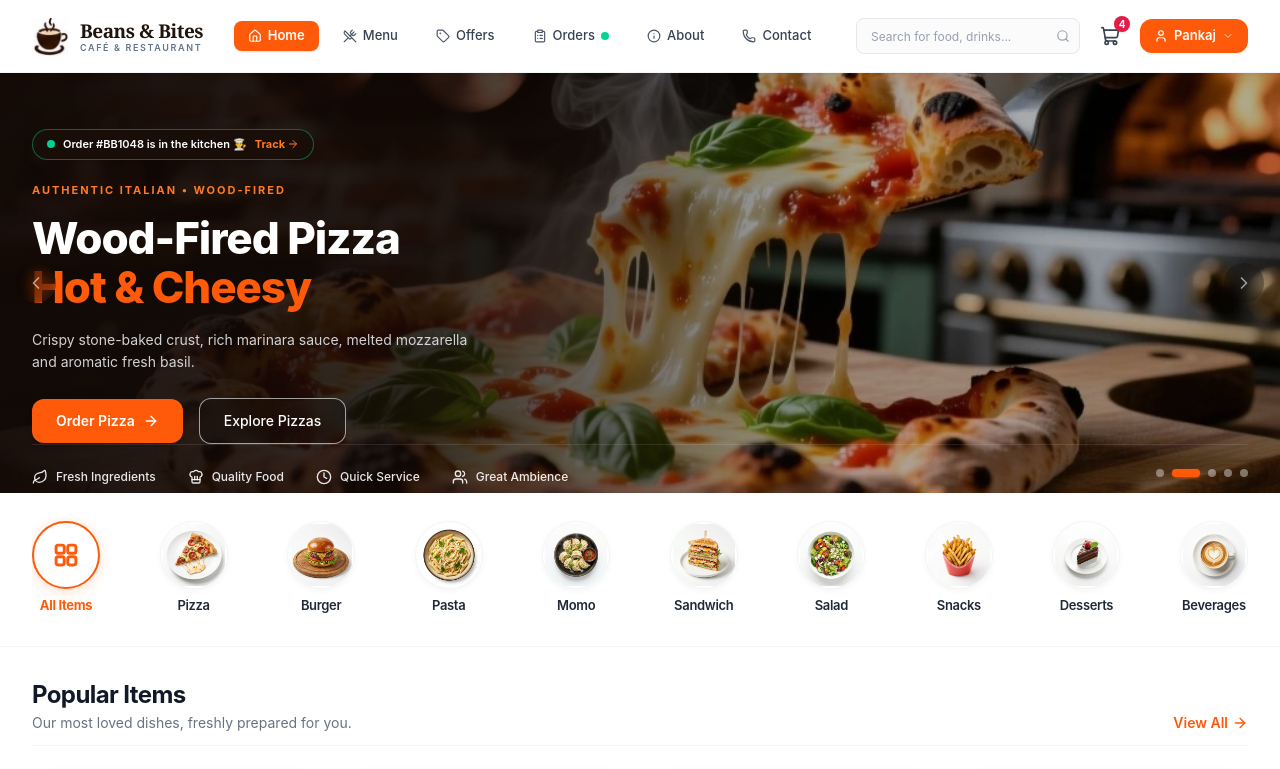
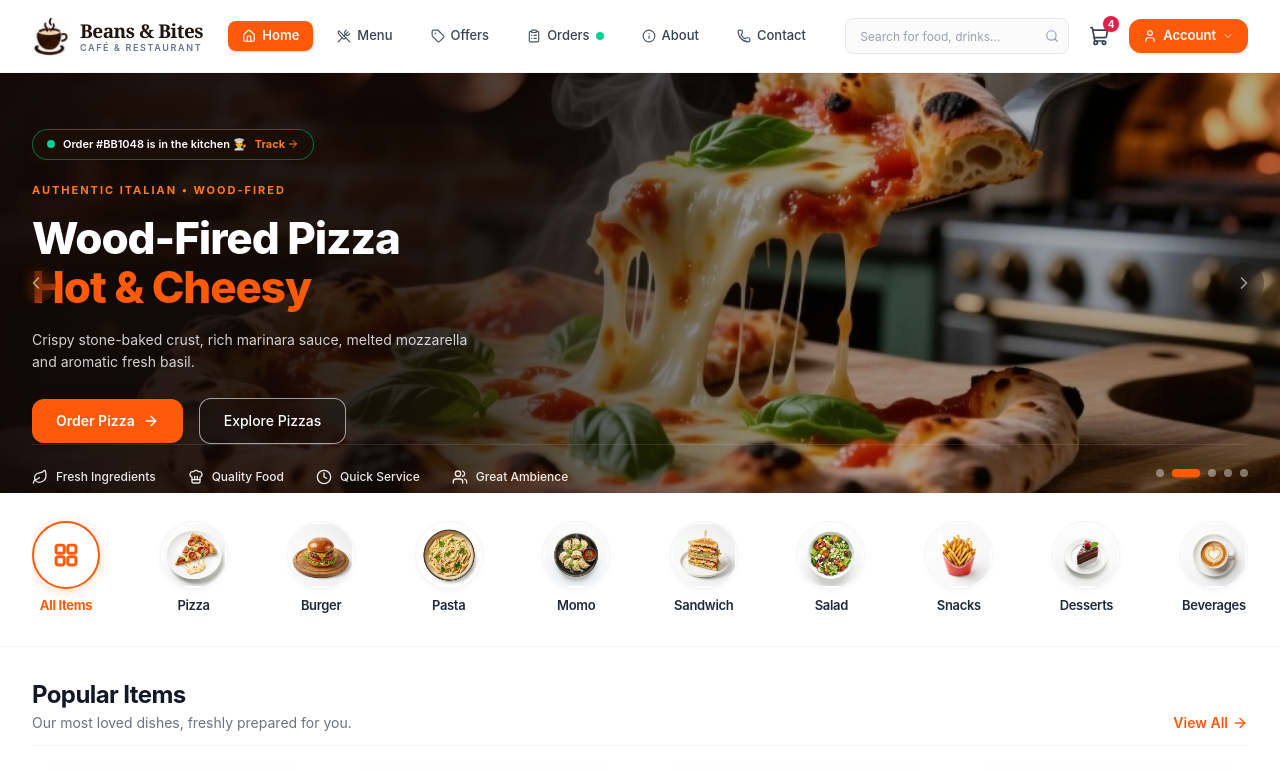
Before and after one commit to Prakash0m/cafe_management, a Next.js app in the folder beans-bites-frontend/: page / in a window 1280 px wide. Shown: the top 769 px of the page. Built offline with nearby package versions, Linux system fonts and the light colour scheme; no server answers.

Commit message:
refactor(auth): remove hardcoded customer name across header, orders store, checkout, and takeaway

```diff
--- a/beans-bites-frontend/src/components/customer/cart/place-order-view.tsx
+++ b/beans-bites-frontend/src/components/customer/cart/place-order-view.tsx
@@ -57,7 +57,7 @@ export function PlaceOrderView({
       tableNumber: cartStore.tableNumber || "Table T4 (4 Seats)",
       paymentMethod: cartStore.paymentMethod,
       specialInstructions: cartStore.specialInstructions,
-      customerName: "Pankaj",
+      customerName: "Customer",
       status: "preparing",
     });
 
--- a/beans-bites-frontend/src/components/customer/cart/table-selector.tsx
+++ b/beans-bites-frontend/src/components/customer/cart/table-selector.tsx
@@ -17,7 +17,7 @@ const TABLES = [
 export function TableSelector() {
   const { orderType, tableNumber, setTableNumber } = useCartStore();
   const [isOpen, setIsOpen] = React.useState(false);
-  const [takeawayName, setTakeawayName] = React.useState("Prakash Sharma");
+  const [takeawayName, setTakeawayName] = React.useState("");
   const [deliveryAddress, setDeliveryAddress] = React.useState("Kathmandu, Ward 4");
 
   const dropdownRef = React.useRef<HTMLDivElement>(null);
--- a/beans-bites-frontend/src/components/layout/customer/customer-header.tsx
+++ b/beans-bites-frontend/src/components/layout/customer/customer-header.tsx
@@ -107,7 +107,7 @@ export function CustomerHeader() {
               className="inline-flex items-center gap-1.5 bg-[#FF5A0A] hover:bg-[#E04E07] active:bg-[#C94304] text-white text-xs sm:text-[13px] font-semibold px-3 sm:px-3.5 py-1.5 sm:py-2 rounded-xl transition-all shadow-xs active:scale-95 cursor-pointer"
             >
               <User className="w-3.5 h-3.5" />
-              <span>Pankaj</span>
+              <span>Account</span>
               <ChevronDown
                 className={`w-3 h-3 text-white/80 transition-transform duration-200 ${
                   isProfileMenuOpen ? "rotate-180" : ""
@@ -122,14 +122,14 @@ export function CustomerHeader() {
                 <div className="p-3 bg-gradient-to-r from-orange-50/80 to-amber-50/40 rounded-xl mb-2">
                   <div className="flex items-center gap-2.5">
                     <div className="w-9 h-9 rounded-full bg-[#FF5A0A] text-white font-bold text-sm flex items-center justify-center shadow-xs">
-                      P
+                      <User className="w-4 h-4 text-white" />
                     </div>
                     <div className="min-w-0">
                       <span className="font-extrabold text-sm text-gray-900 block truncate">
-                        Pankaj Sharma
+                        Customer Account
                       </span>
                       <span className="text-[11px] text-gray-500 block truncate">
-                        +977 9801234567 • Dine-in Guest
+                        Beans & Bites • Dine-in Guest
                       </span>
                     </div>
                   </div>
--- a/beans-bites-frontend/src/store/orders.store.ts
+++ b/beans-bites-frontend/src/store/orders.store.ts
@@ -45,7 +45,7 @@ export const DEFAULT_REFERENCE_ORDER: CafeOrder = {
   totalPaid: 1341,
   paymentMethod: "cash",
   specialInstructions: "Extra napkins and served hot please.",
-  customerName: "Pankaj",
+  customerName: "Guest Customer",
   notificationsEnabled: true,
 };
 
@@ -114,7 +114,7 @@ export const useOrdersStore = create<OrdersState>()(
           totalPaid: partial.totalPaid || 0,
           paymentMethod: partial.paymentMethod || "cash",
           specialInstructions: partial.specialInstructions || "",
-          customerName: partial.customerName || "Pankaj",
+          customerName: partial.customerName || "Guest Customer",
           notificationsEnabled:
             partial.notificationsEnabled !== undefined
               ? partial.notificationsEnabled
```
Also changed, not shown: beans-bites-frontend/src/components/customer/orders/orders-history-modal.tsx (line endings or trailing spaces), beans-bites-frontend/src/types/order.types.ts (line endings or trailing spaces).
